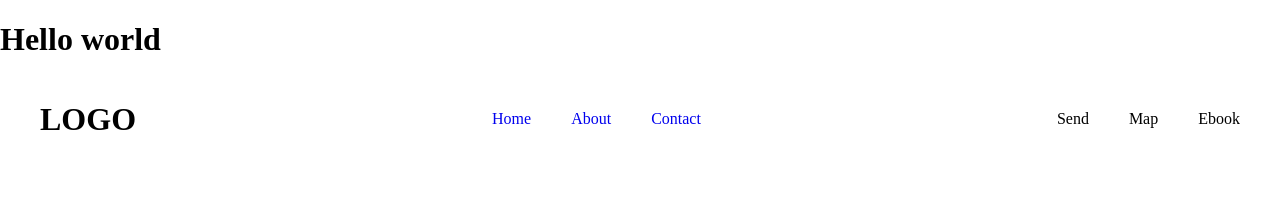
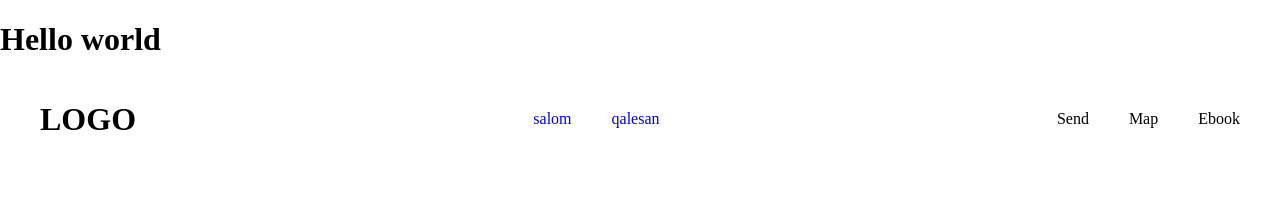
Before and after one commit to huseiin995/git-commits, a plain HTML site: page index.html in a window 1280 px wide. Shown: the top 200 px of the page. Drawn offline with nearby package versions, Linux system fonts and the light colour scheme.

Commit message:
list-item changed and removed

```diff
--- a/index.html
+++ b/index.html
@@ -27,11 +27,11 @@
             <h1>LOGO</h1>
 
             <ul>
-                <li><a href="#">Home</a></li>
+                <li><a href="#">salom</a></li>
 
-                <li><a href="#">About</a></li>
 
-                <li><a href="#">Contact</a></li>
+
+                <li><a href="#">qalesan</a></li>
             </ul>
 
             <ul>
```
